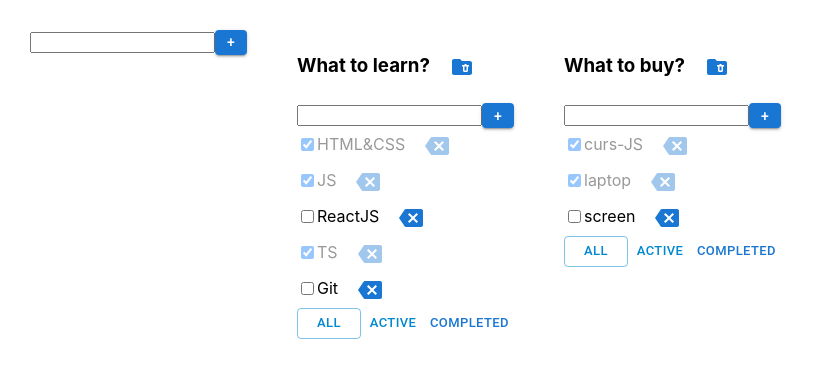
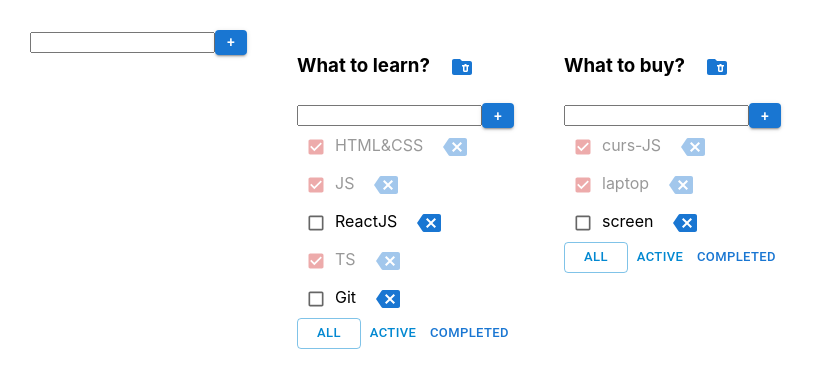
Before and after one commit to AleksanderZabrodski09/MY-TODO-LIST, a React (Create React App) app: page / in a window 1280 px wide. Shown: the top 388 px of the page, without its empty margins (0-815 px from the left). Built offline with nearby package versions, Linux system fonts and the light colour scheme.

Commit message:
change: add change <input/> for CheckBox.tsx(7)

```diff
--- a/src/components/CheckBox.tsx
+++ b/src/components/CheckBox.tsx
@@ -1,4 +1,5 @@
 import React, {ChangeEvent} from 'react';
+import {Checkbox} from '@mui/material';
 
 
 // type CheckBoxType={
@@ -10,11 +11,12 @@ export const CheckBox = ({checked, callBack}: { checked: boolean, callBack: (che
   const onChangeHandler = (e: ChangeEvent<HTMLInputElement>) => {
     callBack(e.currentTarget.checked)
   }
-  return <input
-    type="checkbox"
+  return <Checkbox
+    // type="checkbox"
+    size='small'
+    color='error'
     checked={checked}
     onChange={onChangeHandler}
-
   />
 
 }
```
